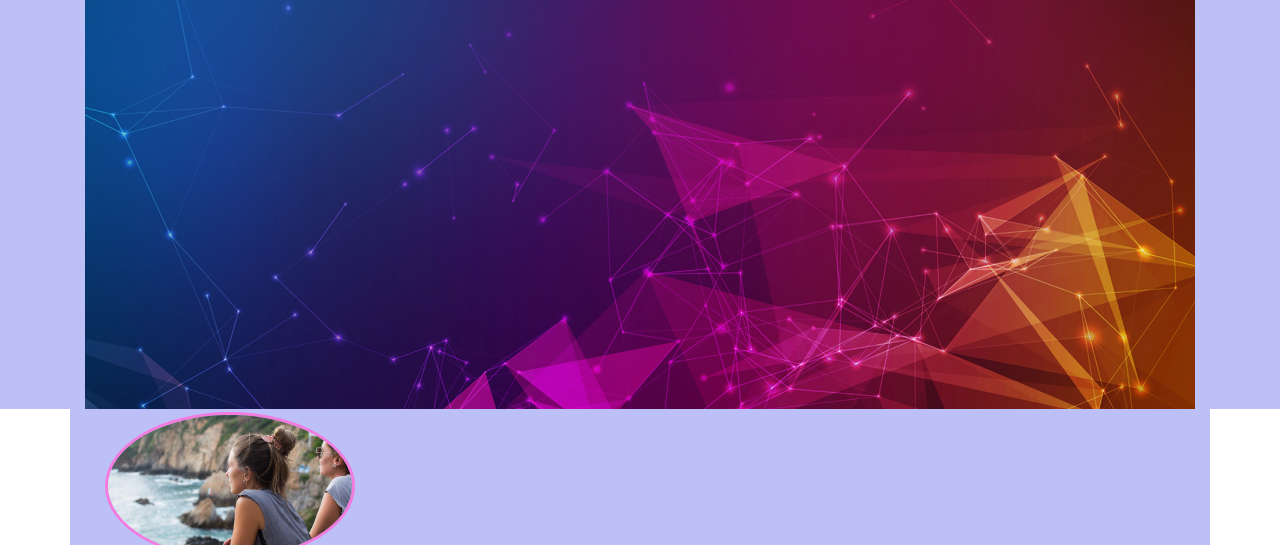
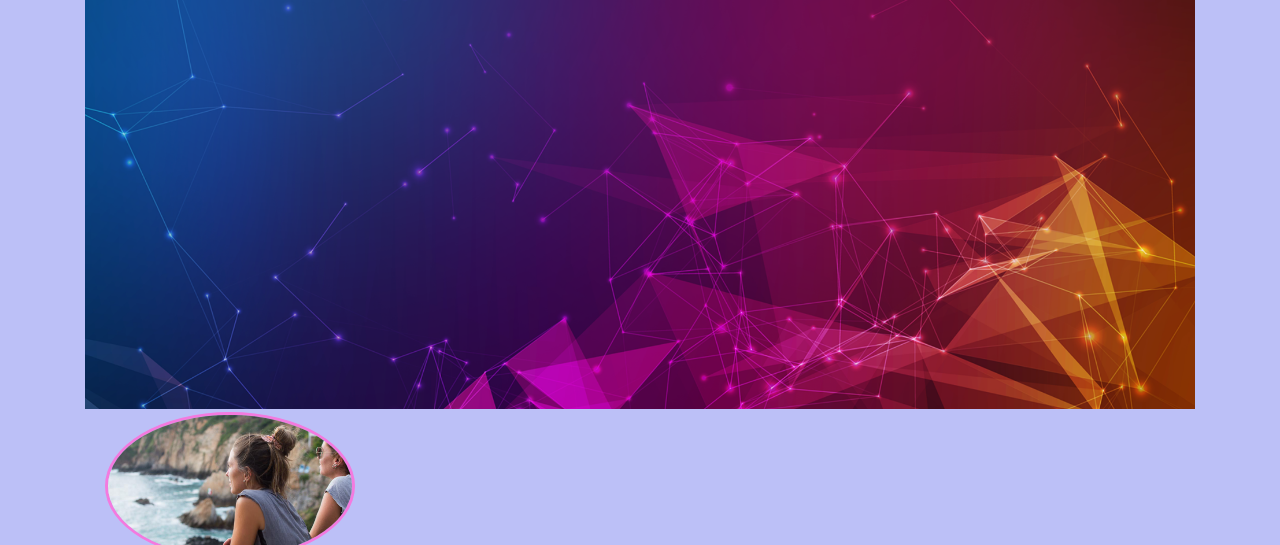
Before and after one commit to MariaVictoriaConti/Frontend, a plain HTML site: page index.html in a window 1280 px wide. Shown: the part 108-653 px from the top of the page. Drawn offline with nearby package versions, Linux system fonts and the light colour scheme.

```diff
--- a/index.html
+++ b/index.html
@@ -32,8 +32,8 @@
 </div>
 </header>
 
-<body>
-<div class="container" >
+<body style="background-color:rgb(188, 192, 247) ;">
+<div class="container">
 
     <img class="img-perfil" src="imagenes/mifoto.jpg"  alt="foto personal">
     <h1>Maria Victoria Conti</h1>
```
